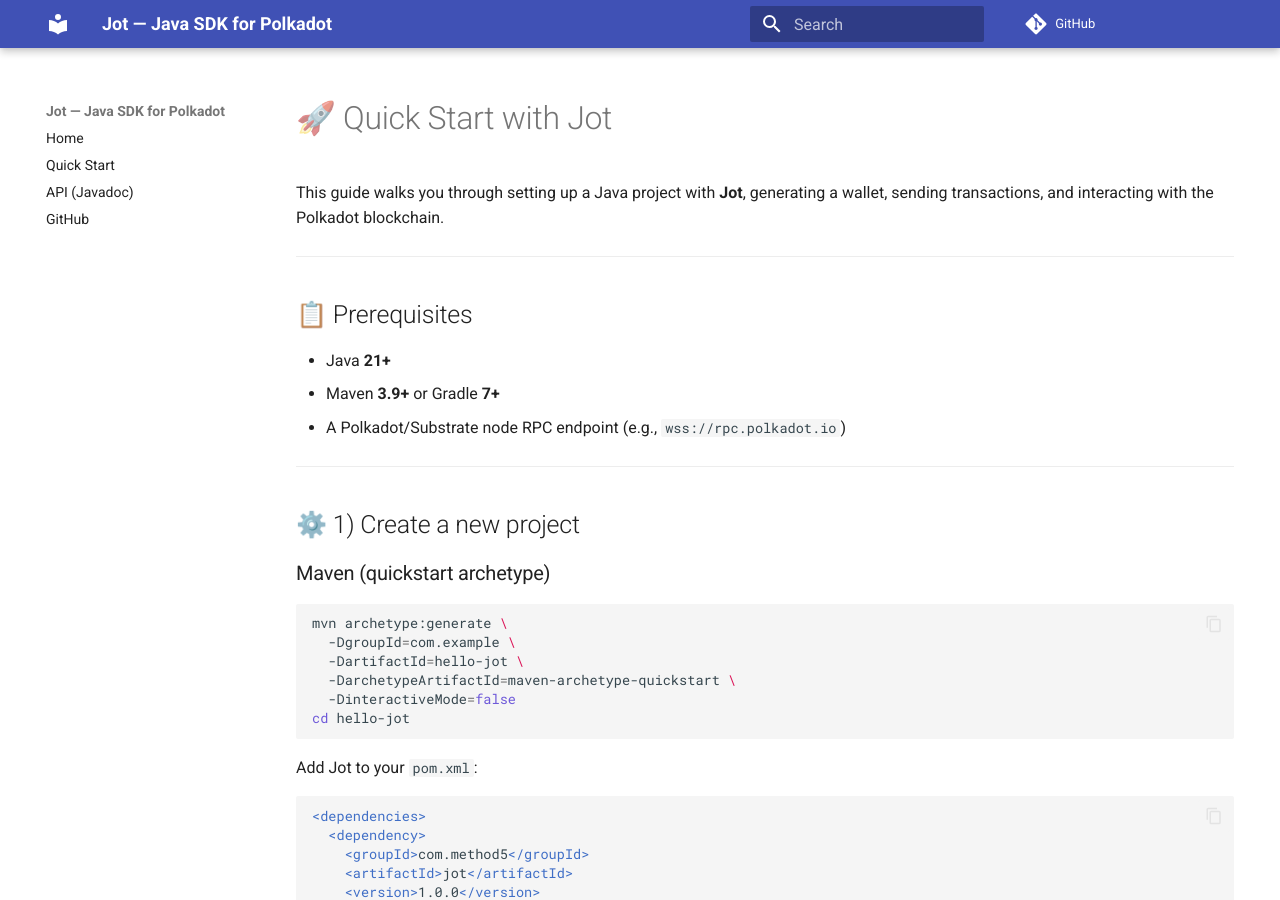
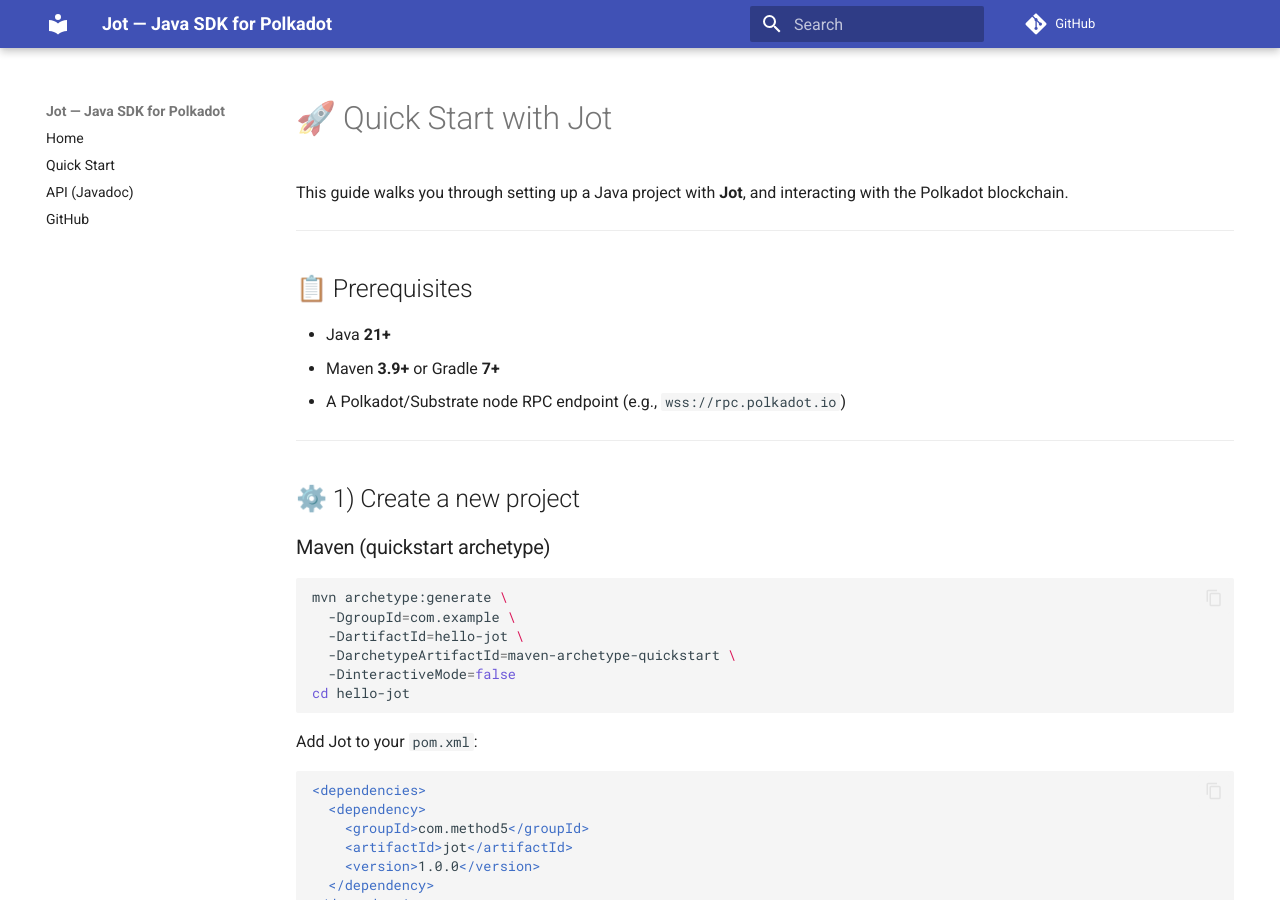
Before and after one commit to methodfive/jot, an MkDocs documentation site: the page built from docs/quickstart.md, in a window 1280 px wide and 900 px high. Built offline with MkDocs 1.6.1 and Material for MkDocs 9.7.7, drawn with Linux system fonts in a browser that asks for light colours; comment, search, counter and statistics services are not loaded.

Commit message:
Docs website update
Docs website update

```diff
--- a/docs/quickstart.md
+++ b/docs/quickstart.md
@@ -1,6 +1,6 @@
 # 🚀 Quick Start with Jot
 
-This guide walks you through setting up a Java project with **Jot**, generating a wallet, sending transactions, and interacting with the Polkadot blockchain.
+This guide walks you through setting up a Java project with **Jot**, and interacting with the Polkadot blockchain.
 
 ---
 
```
Also changed, not shown: docs/index.md (deleted, +0 -1 lines), 1 other file.
